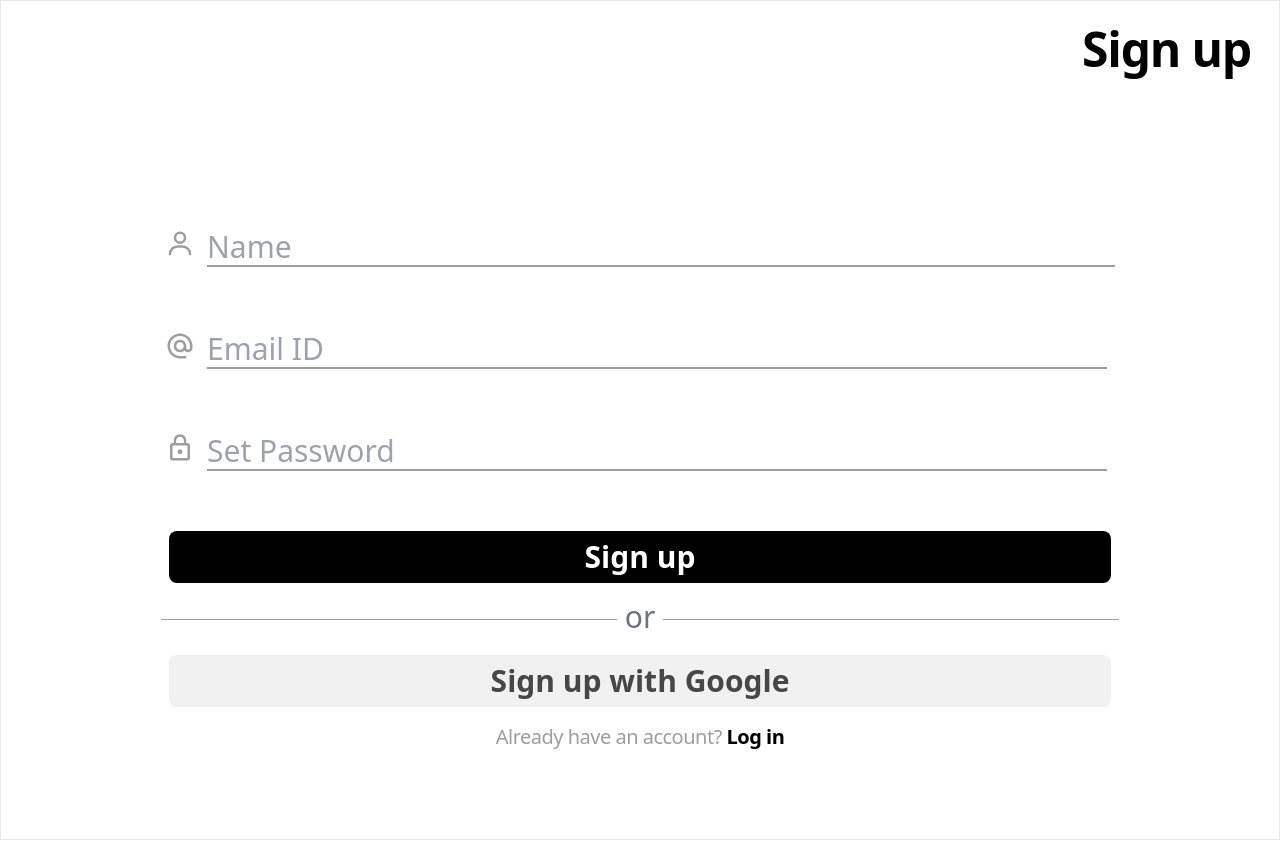
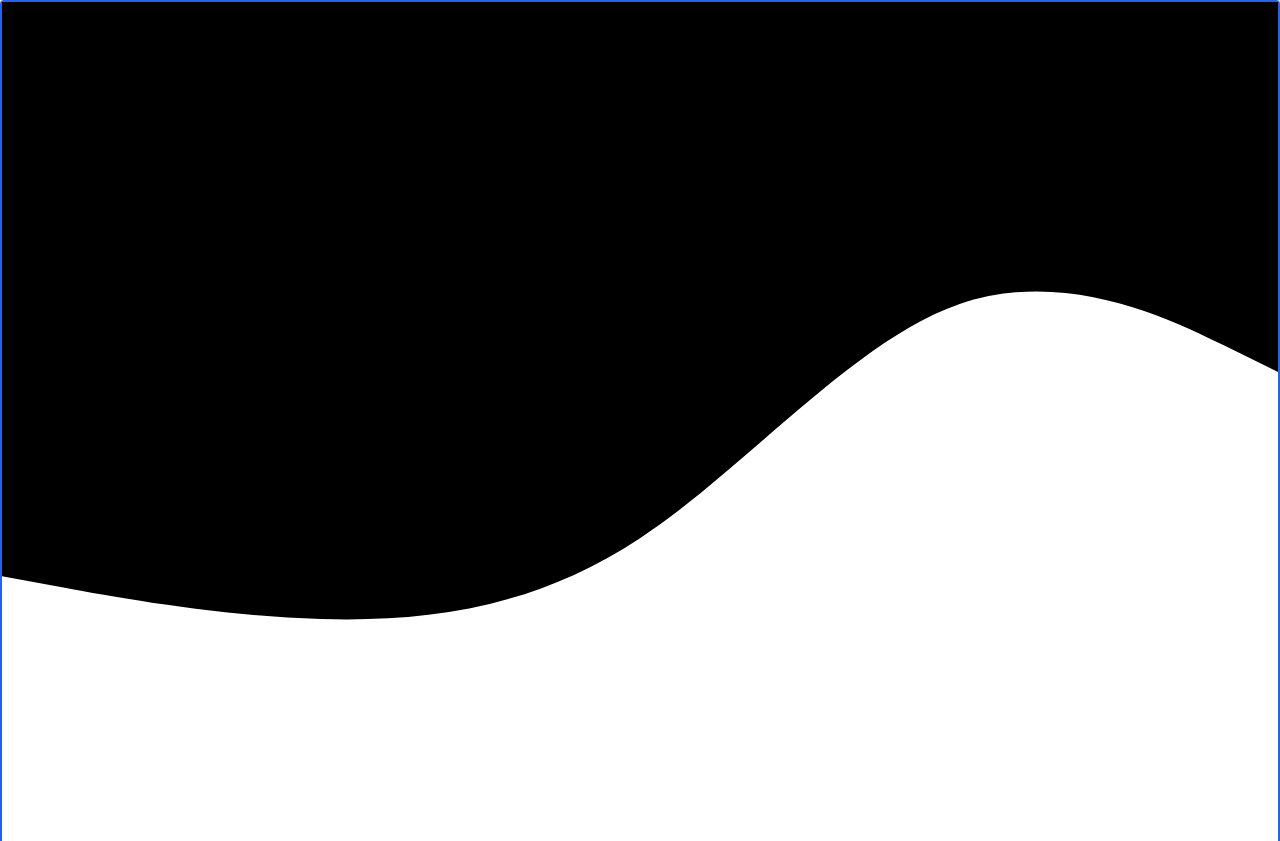
Before and after one commit to Shivani-57/University, a React (Create React App) app in the folder client/: page / in a window 1280 px wide. Shown: the top 841 px of the page. Built offline with nearby package versions, Linux system fonts and the light colour scheme.

Commit message:
removed commented code

```diff
--- a/client/src/Components/Auth/Signup.js
+++ b/client/src/Components/Auth/Signup.js
@@ -28,9 +28,9 @@ function Signup() {
     <div className="flex flex-col h-screen w-screen">
       <div className="hidden"></div>
       <div className=" flex-1 flex flex-col ">
-        {/* <div className=" left-0 -z-10  right-0 rounded border-2 border-blue-600  ">
+        <div className=" left-0 -z-10  right-0 rounded border-2 border-blue-600  ">
         <SignupSvg />
-        </div> */}
+        </div>
 
         <div className=" flex-1 flex flex-col  h-fit border ">
           <form
```
